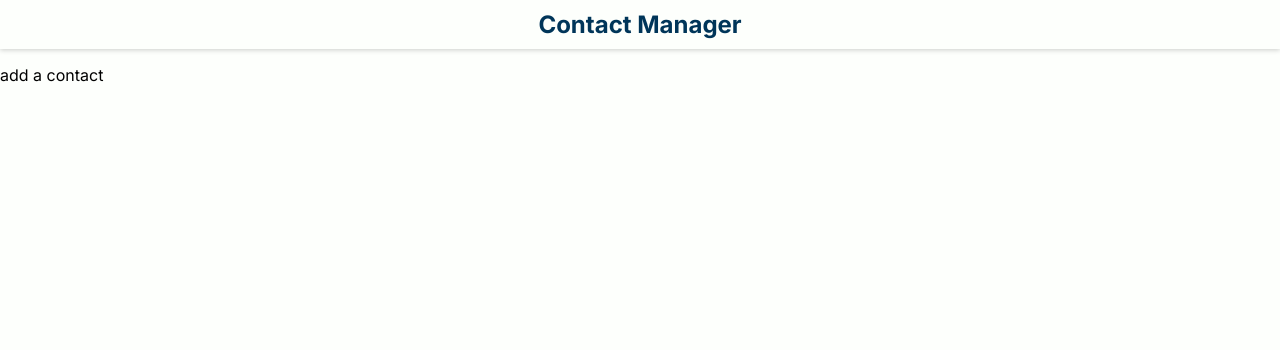
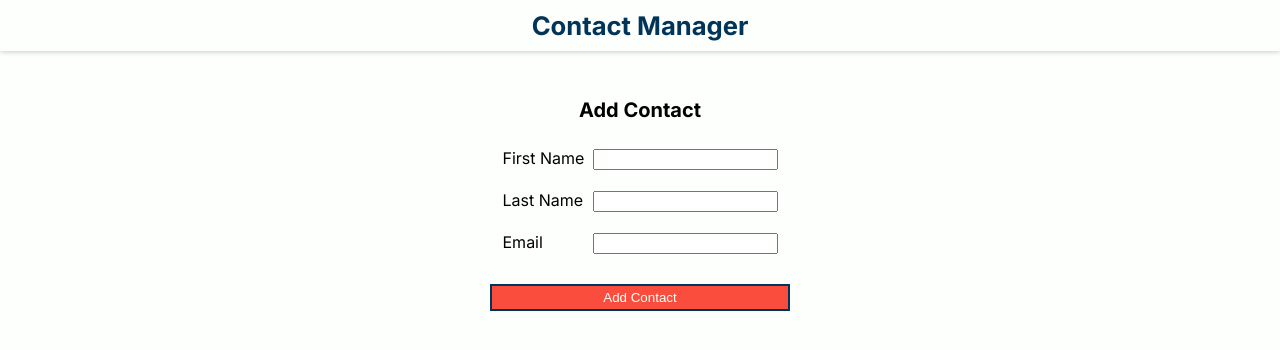
Before and after one commit to Karnveer-Grewal/contact-manager-app, a React (Create React App) app: page /add in a window 1280 px wide. Shown: the top 350 px of the page. Built offline with nearby package versions, Linux system fonts and the light colour scheme.

Commit message:
contact form component created

```diff
--- a/src/App.js
+++ b/src/App.js
@@ -1,7 +1,7 @@
 import React from 'react';
 import Layout from './components/Layout';
 import ContactList from './components/ContactList';
-import AddContact from './components/Add Contact';
+import AddContact from './components/AddContact';
 import { BrowserRouter, Routes, Route } from 'react-router-dom';
 import './index.css';
 
--- a/src/components/Add Contact.js
+++ /dev/null
@@ -1,7 +0,0 @@
-import React from 'react';
-
-const AddContact = () => {
-  return <p>add a contact</p>;
-};
-
-export default AddContact;
--- /dev/null
+++ b/src/components/AddContact.js
@@ -0,0 +1,28 @@
+import React from 'react';
+
+const AddContact = () => {
+  return (
+    <main className='add-container'>
+      <h2>Add Contact</h2>
+      <form className='contact-form'>
+        <div>
+          <label htmlFor='first-name'>First Name</label>
+          <input type='text' id='first-name' name='firstName' />
+        </div>
+        <br />
+        <div>
+          <label htmlFor='last-name'>Last Name</label>
+          <input type='text' id='last-name' name='lastName' />
+        </div>
+        <br />
+        <div>
+          <label htmlFor='email'>Email</label>
+          <input type='email' id='email' name='email' />
+        </div>
+        <button>Add Contact</button>
+      </form>
+    </main>
+  );
+};
+
+export default AddContact;
--- a/src/components/ContactList.js
+++ b/src/components/ContactList.js
@@ -1,7 +1,12 @@
 import React from 'react';
+import { Link } from 'react-router-dom';
 
 const ContactList = () => {
-  return <h1>contact list</h1>;
+  return (
+    <Link to='/add'>
+      <button>Add Contact</button>
+    </Link>
+  );
 };
 
 export default ContactList;
--- a/src/components/Header.js
+++ b/src/components/Header.js
@@ -1,9 +1,10 @@
 import React from 'react';
+import { Link } from 'react-router-dom';
 
 const Header = () => {
   return (
     <header className='header--container'>
-      <h1>Contact Manager</h1>
+      <Link to='/'>Contact Manager</Link>
     </header>
   );
 };
--- a/src/index.css
+++ b/src/index.css
@@ -1,6 +1,8 @@
 :root {
   --primaryWhite: #fdfffc;
   --primaryBlue: #003559;
+  --primaryLightBlue: #38a3a5;
+  --primaryRed: #fb4d3d;
 }
 
 body {
@@ -17,9 +19,49 @@ body {
   box-shadow: 0px 1px 5px rgba(0, 0, 0, 0.2);
 }
 
-.header--container > h1 {
+.header--container > a {
+  display: block;
   margin: 0;
   font-size: 1.5em;
   color: var(--primaryBlue);
+  text-decoration: none;
+  font-weight: 600;
   text-align: center;
+  font-size: 1.6em;
 }
+
+/* Form Styling */
+.add-container {
+  padding-top: 30px;
+}
+
+.add-container > h2 {
+  text-align: center;
+  font-weight: 600;
+  font-size: 1.25em;
+}
+
+.contact-form {
+  display: flex;
+  flex-direction: column;
+  padding: 10px;
+  justify-content: center;
+  align-items: center;
+}
+
+.contact-form label {
+  display: inline-block;
+  width: 90px;
+}
+
+.contact-form input {
+  text-indent: 3px;
+}
+.contact-form button {
+  margin-top: 30px;
+  width: 300px;
+  padding: 4px;
+  background-color: var(--primaryRed);
+  border: 2px solid var(--primaryBlue);
+  color: var(--primaryWhite);
+}
```
